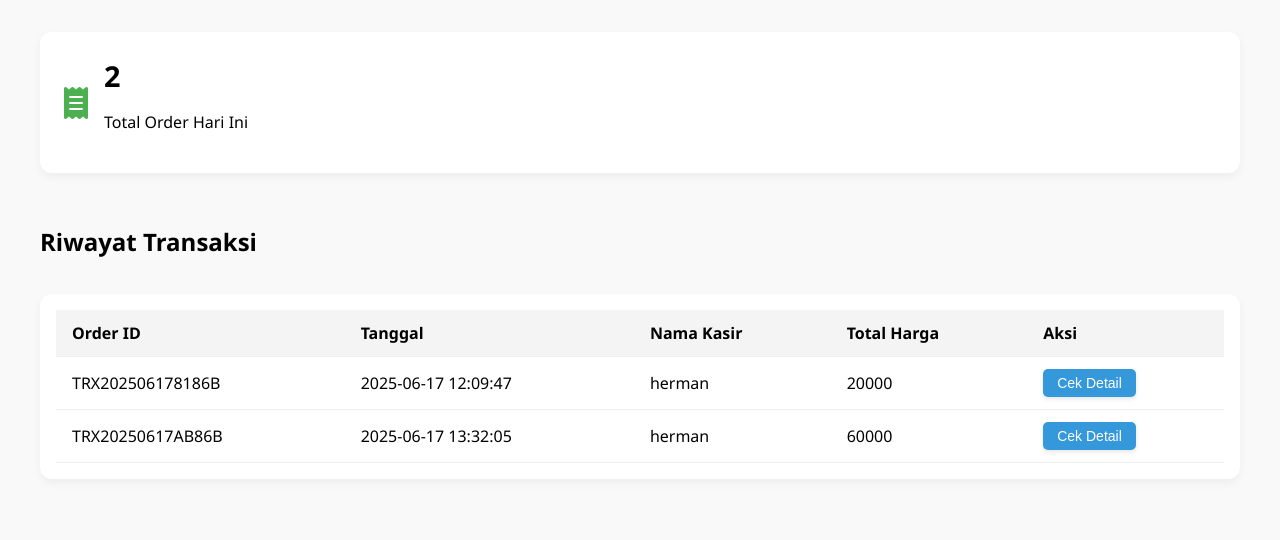
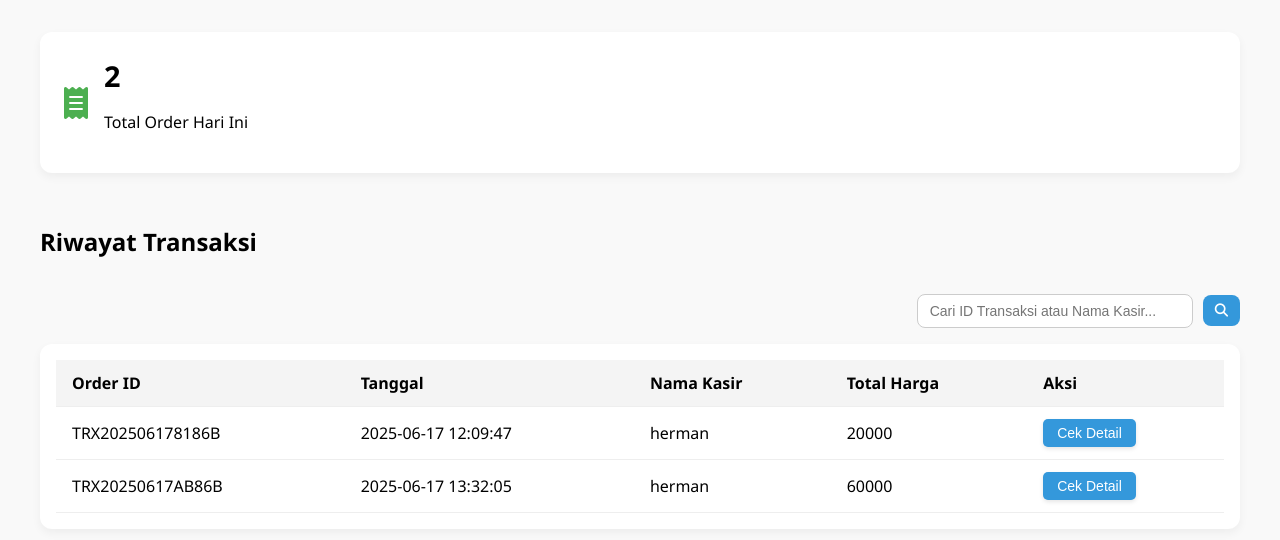
Before and after one commit to NikolasKenzie/sistemkasirPHP, a PHP site: page /dashboard.php in a window 1280 px wide. Shown: the top 540 px of the page. Run offline with PHP 8.4, Linux system fonts and the light colour scheme; data comes from the database, SQL or seed files in the repository.

Commit message:
add some future

```diff
--- a/admin/assets/dashboard.css
+++ b/admin/assets/dashboard.css
@@ -95,3 +95,43 @@ body {
   .btn-detail:active {
     transform: scale(0.98);
   }
+  .search-bar {
+    display: flex;
+    justify-content: flex-end;
+    align-items: center;
+    gap: 10px;
+    margin-bottom: 1rem;
+  }
+
+  .search-bar input {
+    padding: 8px 12px;
+    font-size: 14px;
+    border: 1px solid #ccc;
+    border-radius: 8px;
+    width: 250px;
+    transition: border-color 0.3s, box-shadow 0.3s;
+  }
+
+  .search-bar input:focus {
+    outline: none;
+    border-color: #3498db;
+    box-shadow: 0 0 5px rgba(52, 152, 219, 0.3);
+  }
+
+  .search-bar button {
+    background-color: #3498db;
+    color: white;
+    border: none;
+    padding: 8px 12px;
+    border-radius: 8px;
+    cursor: pointer;
+    transition: background-color 0.3s ease;
+  }
+
+  .search-bar button:hover {
+    background-color: #2980b9;
+  }
+
+  .search-bar button:active {
+    transform: scale(0.96);
+  }
--- a/admin/dashboard.php
+++ b/admin/dashboard.php
@@ -8,6 +8,7 @@ $row = mysqli_fetch_assoc($queryCountTransaksi);
 $totalTransaksi = $row['total'];
 
 $queryRiwayatTransaksi = query("SELECT * FROM riwayat_transaksi");
+
 
 ?>
 
@@ -26,7 +27,6 @@ $queryRiwayatTransaksi = query("SELECT * FROM riwayat_transaksi");
   <section class="dashboard-section">
     <div class="dashboard-container">
 
-
       <div class="summary-boxes">
         <div class="summary-card">
           <i class="fas fa-receipt"></i>
@@ -40,9 +40,13 @@ $queryRiwayatTransaksi = query("SELECT * FROM riwayat_transaksi");
       <!-- Riwayat Transaksi -->
       <div class="transaction-history">
         <div class="transaction-header">
+
           <h2>Riwayat Transaksi</h2>
         </div>
-
+        <div class="search-bar">
+          <input type="text" placeholder="Cari ID Transaksi atau Nama Kasir..." id="inputSearch">
+          <button><i class="fas fa-search"></i></button>
+        </div>
         <div class="table-container">
           <table class="transaction-table">
             <thead>
@@ -55,14 +59,14 @@ $queryRiwayatTransaksi = query("SELECT * FROM riwayat_transaksi");
                 <th>Aksi</th>
               </tr>
             </thead>
-            <tbody>
+            <tbody class="table-body">
               <?php foreach ($queryRiwayatTransaksi as $row) : ?>
                 <tr>
                   <!-- <td>1</td> -->
-                  <td><?=$row['id_transaksi']?></td>
-                  <td><?=$row['tanggal']?></td>
-                  <td><?=$row['nama_kasir']?></td>
-                  <td><?=$row['total_harga']?></td>
+                  <td><?= $row['id_transaksi'] ?></td>
+                  <td><?= $row['tanggal'] ?></td>
+                  <td><?= $row['nama_kasir'] ?></td>
+                  <td><?= $row['total_harga'] ?></td>
                   <td>
                     <a href="index.php?page=detailTransaksi&id=<?= $row['id_transaksi'] ?>">
                       <button class="btn-detail"> Cek Detail</button>
@@ -77,6 +81,7 @@ $queryRiwayatTransaksi = query("SELECT * FROM riwayat_transaksi");
 
     </div>
   </section>
+  <script src="sistem/js/searchRiwayatTransaksi.js"></script>
 </body>
 
 </html>
--- a/admin/sistem/js/menu.js
+++ b/admin/sistem/js/menu.js
@@ -10,8 +10,6 @@ searchKeyword.addEventListener('keyup', function() {
     xhr.onreadystatechange = function() {
         if(xhr.readyState == 4 && xhr.status == 200) {
             containerTable.innerHTML = xhr.responseText;
-
-
         }
     }
 
--- /dev/null
+++ b/admin/sistem/js/searchRiwayatTransaksi.js
@@ -0,0 +1,14 @@
+const inputSearch = document.querySelector("#inputSearch")
+const container = document.querySelector(".table-body")
+
+inputSearch.addEventListener('keyup', function() {
+    const xhr = new XMLHttpRequest();
+
+    xhr.onreadystatechange = function() {
+        if(xhr.readyState == 4 && xhr.status == 200) {
+            container.innerHTML = xhr.responseText;
+        }
+    }
+    xhr.open("GET", "searchRiwayatTransaksi.php?keyword=" + encodeURIComponent(inputSearch.value), true);
+    xhr.send();
+})
```
Also changed, not shown: admin/cetakStruk.php (+6 -3 lines), admin/searchRiwayatTransaksi.php (added, +33 -0 lines).
